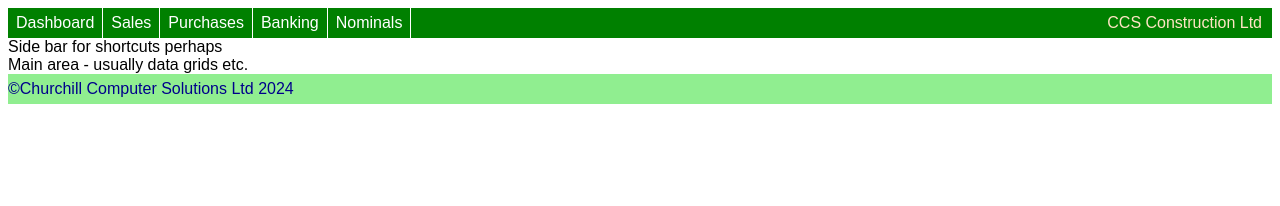
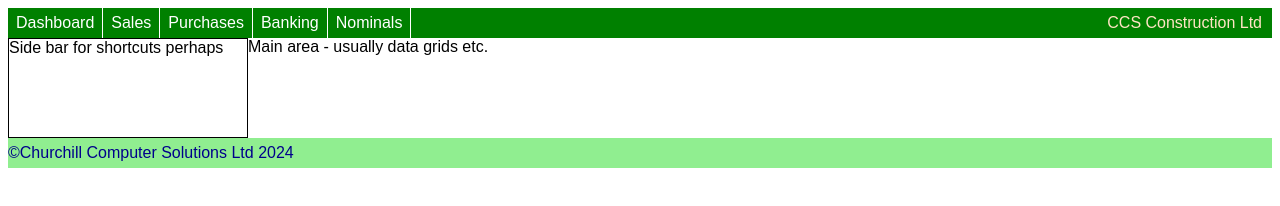
Before and after one commit to MarkFarmiloe/sage-viewer, a plain HTML site: page index.html in a window 1280 px wide. Drawn offline with Linux system fonts and the light colour scheme.

Commit message:
Layout of all but data area done

```diff
--- a/index.html
+++ b/index.html
@@ -11,7 +11,7 @@
     <nav id="main-menu">
         <span>CCS Construction Ltd</span>
     </nav>
-    <section>
+    <section id="shortcuts">
         Side bar for shortcuts perhaps
     </section>
     <main>
--- a/styles.css
+++ b/styles.css
@@ -3,6 +3,15 @@
     font-size: 12pt;
     box-sizing: border-box;
     list-style-type: none;
+}
+
+body {
+    display: grid;
+    grid-template-areas:
+        "nav     nav"
+        "sidebar main"
+        "footer  footer";
+    grid-template-columns: 240px 1fr;
 }
 
 /* nav bar */
@@ -11,6 +20,7 @@ nav {
     display: flex;
     justify-content: space-between;
     align-items: center;
+    grid-area: nav;
 }
 
 nav ul {
@@ -84,8 +94,15 @@ footer {
     background-color: lightgreen;
     display: flex;
     align-items: center;
+    grid-area: footer;
 }
 
+/* Sidebar */
+#shortcuts {
+    grid-area: sidebar;
+    height: 100px;
+    border: 1px solid black;
+}
 
 /* MDN minimal-table styling */
 
```
